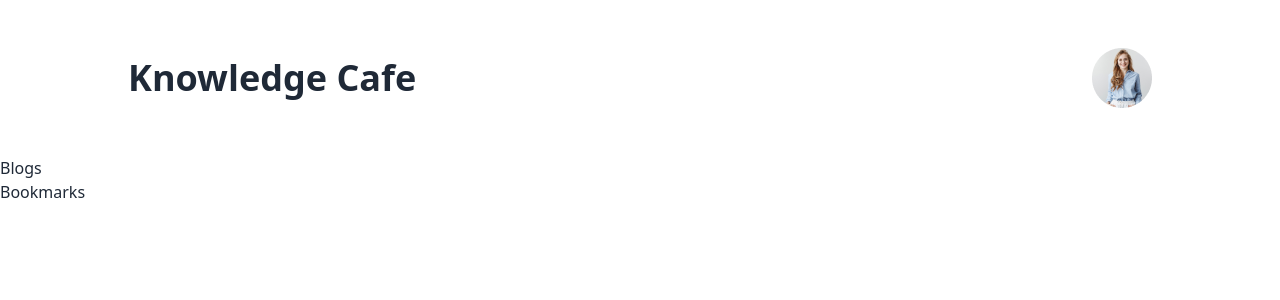
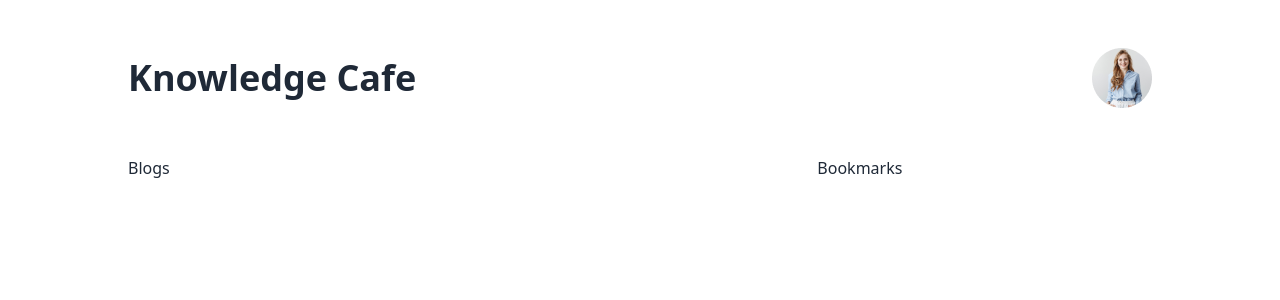
Before and after one commit to Nahid-Mahmud/practice-knoledge-pannel, a React (Vite) app: page / in a window 1280 px wide. Shown: the top 300 px of the page. Built offline with nearby package versions, Linux system fonts and the light colour scheme; no server answers.

Commit message:
ui section created and style added

```diff
--- a/data.json
+++ b/data.json
@@ -10,7 +10,7 @@
   {
     "author_name": "Jane Smith",
     "author_img": "https://i.ibb.co/MRbvq62/boy2.jpg",
-    "banner_image": " https://i.ibb.co/kQdSRZj/2.png",
+    "banner_image": "https://i.ibb.co/kQdSRZj/2.png",
     "title": "A Beginner's Guide to Programming",
     "tags": ["Programming", "Coding", "Software Development"],
     "reading_time": 15
--- a/src/App.jsx
+++ b/src/App.jsx
@@ -7,10 +7,10 @@ function App() {
   return (
     <>
       <Header></Header>
-      <div>
+      <main className="max-w-[80vw] mx-auto flex gap-5">
         <Blogs></Blogs>
         <Bookmarks></Bookmarks>
-      </div>
+      </main>
     </>
   );
 }
--- a/src/Components/Blogs/Blogs.jsx
+++ b/src/Components/Blogs/Blogs.jsx
@@ -1,11 +1,16 @@
-
+import { useEffect } from "react";
+import { useState } from "react";
 
 const Blogs = () => {
-    return (
-        <div>
-            Blogs
-        </div>
-    );
+  const [blogs, setBlogs] = useState([]);
+  useEffect(() => {
+    fetch(
+      "https://raw.githubusercontent.com/Nahid-Mahmud/practice-knoledge-pannel/main/data.json"
+    )
+      .then((res) => res.json())
+      .then((data) => console.log(data));
+  }, []);
+  return <div className="lg:w-2/3">Blogs</div>;
 };
 
 export default Blogs;
--- a/src/Components/Bookmarks/Bookmarks.jsx
+++ b/src/Components/Bookmarks/Bookmarks.jsx
@@ -1,10 +1,9 @@
-
 const Bookmarks = () => {
-    return (
-        <div>
-            <p>Bookmarks</p>
-        </div>
-    );
+  return (
+    <div className="lg:w-1/3">
+      <p>Bookmarks</p>
+    </div>
+  );
 };
 
 export default Bookmarks;
--- a/src/Components/Header/Header.jsx
+++ b/src/Components/Header/Header.jsx
@@ -1,10 +1,10 @@
-import profilePhoto from "../../assets/images/profile.png"
+import profilePhoto from "../../assets/images/profile.png";
 const Header = () => {
   return (
-    <div className="flex lg:max-w-[80vw] items-center mx-auto justify-between py-12">
+    <header className="flex lg:max-w-[80vw] items-center mx-auto justify-between py-12">
       <p className="font-bold text-4xl"> Knowledge Cafe</p>
       <img src={profilePhoto} alt="" />
-    </div>
+    </header>
   );
 };
 
```
